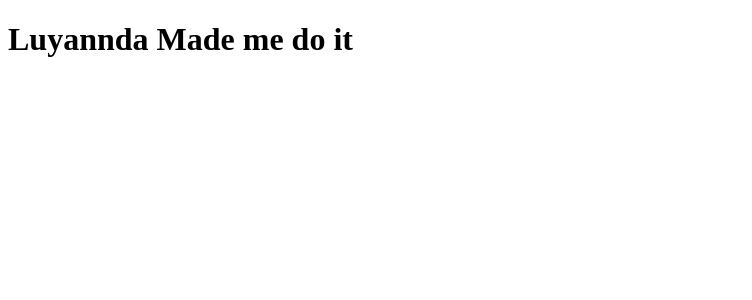
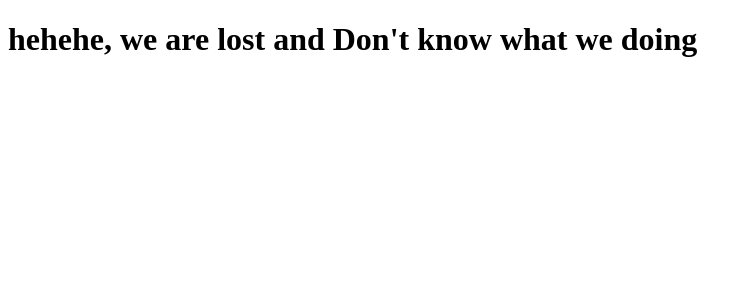
Before and after one commit to pluto1702/Kazaa, an Angular app: page / in a window 1280 px wide. Shown: the top 300 px of the page, without its empty margins (0-752 px from the left). Built offline with nearby package versions, Linux system fonts and the light colour scheme.

Commit message:
LaoditiusM

```diff
--- a/src/app/app.component.html
+++ b/src/app/app.component.html
@@ -1 +1 @@
-<h1>Luyannda Made me do it </h1>
+<h1>hehehe, we are lost and Don't know what we doing</h1>
```
